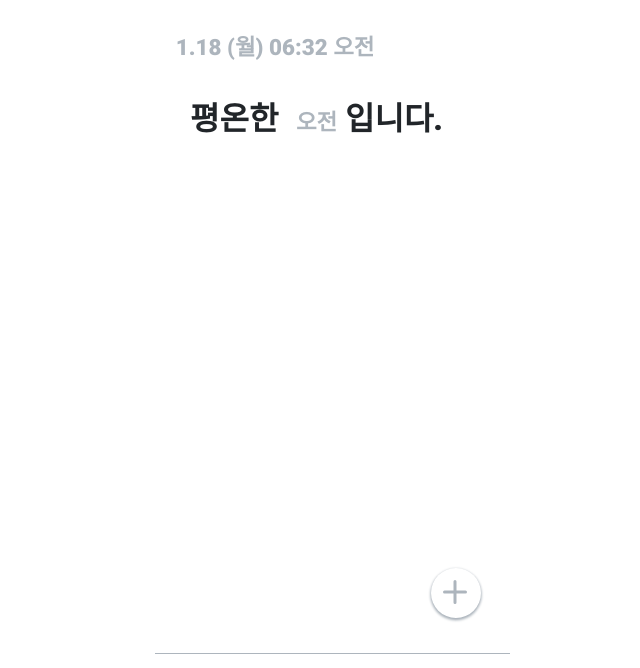
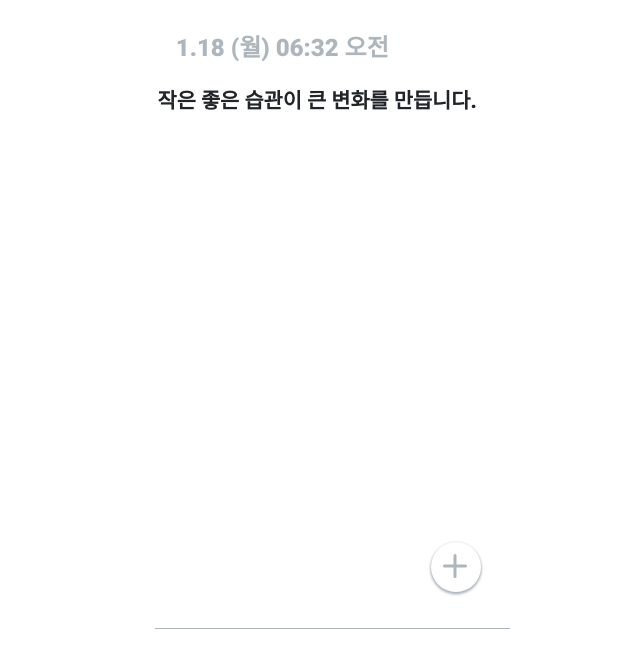
Before and after one commit to progreser/progreser, a React (Create React App) app: page / in a window 1280 px wide. Shown: the top 668 px of the page, without its empty margins (308-948 px from the left). Built offline with nearby package versions, Linux system fonts and the light colour scheme; a web font is replaced by a local one.

Commit message:
디자인 및 기능 수정

```diff
--- a/db.json
+++ b/db.json
@@ -7,13 +7,22 @@
       "birth": "정지훈",
       "routines": [
         {
-          "routine": "운동",
-          "day": [
-            "월"
-          ],
+          "routine": "독서하기",
+          "day": ["수", "목", "금", "토"],
           "alram": true,
-          "startTime": "03:00",
-          "endTime": "02:00"
+          "startTime": "07:06",
+          "endTime": "12:07",
+          "frequency": "1분단위로 3번 울리기",
+          "alarmSound": "bell"
+        },
+        {
+          "routine": "운동하기",
+          "day": ["수", "목", "금", "토"],
+          "alram": true,
+          "startTime": "07:06",
+          "endTime": "12:07",
+          "frequency": "1분단위로 3번 울리기",
+          "alarmSound": "bell"
         }
       ]
     },
@@ -22,7 +31,17 @@
       "name": "123",
       "pass": "123",
       "birth": "123",
-      "routine": []
+      "routine": [
+        {
+          "routine": "운동하기",
+          "day": ["수", "목", "금", "토"],
+          "alram": true,
+          "startTime": "07:06",
+          "endTime": "12:07",
+          "frequency": "1분단위로 3번 울리기",
+          "alarmSound": "bell"
+        }
+      ]
     },
     {
       "id": "jungjh565@naver.com",
--- a/src/components/Login.scss
+++ b/src/components/Login.scss
@@ -1,52 +1,60 @@
 .Login {
-  padding: 20px;
+  padding: 60px 20px 70px;
   .logo {
     display: block;
     width: 335px;
-    height: 200px;
     margin: 0 auto;
   }
   .form {
     display: block;
     width: 330px;
     margin: 0 auto;
-    padding: 0 0 20px;
+    padding: 0 10px 20px;
+    font-size: 17px;
     .id {
       display: block;
-      margin: 0 0 30px;
+      margin: 0 0 35px;
+      font-weight: 600;
       input {
         display: block;
         width: 310px;
-        height: 30px;
+        height: 40px;
         padding: 10px;
         margin: 10px 0;
-        border: 1px solid rgb(196, 194, 194);
+        border: 1px solid rgb(216, 215, 215);
         border-radius: 5px;
       }
     }
     .pw {
       display: block;
-      margin: 30px 0;
+      margin: 40px 0 30px;
+      font-weight: 600;
       input {
         display: block;
         width: 310px;
-        height: 30px;
+        height: 40px;
         padding: 10px;
         margin: 10px 0;
-        border: 1px solid rgb(196, 194, 194);
+        border: 1px solid rgb(216, 215, 215);
         border-radius: 5px;
       }
     }
     .submitBtn {
       display: block;
-      margin: 0 auto;
+      margin: 70px auto 10px;
       width: 310px;
       height: 50px;
       border: none;
       border-radius: 5px;
-      background-color: rgb(207, 204, 204);
+      background-color: #e9ecef;
       color: white;
+      font-size: 20px;
       font-weight: 600;
+      text-shadow: 1px 1px 0.5px #868e96;
+      &:hover {
+        background-color: #d0ebff;
+        text-shadow: 1px 1px 1px #339af0;
+      }
     }
   }
   .itemBox {
@@ -56,7 +64,7 @@
   }
   .itemBox button {
     border: none;
-    color: gray;
+    color: #92969b;
     font-weight: 500;
     background: transparent;
   }
--- a/src/components/NewRoutine.jsx
+++ b/src/components/NewRoutine.jsx
@@ -12,7 +12,7 @@ const NewRoutine = ({ onRoutine }) => {
   const [alarm, setAlarm] = useState('');
 
   let message = '1번 울리기';
-  const [state, setState] = useState(message);
+  //const [state, setState] = useState(message);
 
   const format = 'HH:mm';
 
--- a/src/components/Routine.jsx
+++ b/src/components/Routine.jsx
@@ -1,4 +1,4 @@
-import { useEffect, useState } from 'react';
+import { useEffect } from 'react';
 import { BsPlus } from 'react-icons/bs';
 import './Routine.scss';
 import { MdAccessTime } from 'react-icons/md';
@@ -7,7 +7,6 @@ import { BsFillPersonFill } from 'react-icons/bs';
 import { FiMoreHorizontal } from 'react-icons/fi';
 import Moment from 'react-moment';
 import 'moment/locale/ko';
-import moment from 'moment';
 
 const Lilist = ({ routines }) => {
   // const [state, setState] = useState([
@@ -29,6 +28,29 @@ const Lilist = ({ routines }) => {
   });
 };
 
+const today = new Date();
+let hour = today.getHours();
+const nowTime =
+  hour > 6 && hour < 12
+    ? '아침'
+    : hour > 12 && hour < 18
+    ? '오후'
+    : hour > 18 && hour < 21
+    ? '저녁'
+    : '밤';
+
+const messages = [
+  `평온한 ${nowTime} 입니다  :)`,
+  `어떤 ${nowTime}시간을 보내고 계신가요?`,
+  '나른함을 깨워줄 음악을 들어보세요!',
+  '루티너와 함께 일상을 변화시켜요!',
+  '좋은 변화는 좋은 습관에서 시작해요!',
+  '작은 좋은 습관이 큰 변화를 만듭니다.',
+];
+
+const randomItem = messages[Math.floor(Math.random() * messages.length)];
+console.log(randomItem);
+
 const Routine = ({ routines, getRoutine }) => {
   useEffect(() => {
     getRoutine();
@@ -41,7 +63,7 @@ const Routine = ({ routines, getRoutine }) => {
           <Moment interval={1000} format="M.DD (dd) hh:mm A" />
         </time>
         <h1>
-          평온한 <Moment interval={1000} format="A" /> 입니다.
+          <p>{randomItem}</p>
         </h1>
       </div>
       <ul className="section">
--- a/src/components/Routine.scss
+++ b/src/components/Routine.scss
@@ -6,46 +6,65 @@
   // min-height: 812px;
   // max-height: 812px;
   box-sizing: border-box;
+  background-color: #fff;
   .header {
     font-weight: 900;
     time {
-    font-size: 1.4rem;
+      font-size: 1.5rem;
       color: #adb5bd;
       margin-left: 3%;
     }
     h1 {
+      padding-top: 5%;
+      max-height: 110px;
+      overflow: hidden;
+      animation: typingAni 1.2s steps(10, end);
+
+      p {
+        position: relative;
         margin: 0;
-      font-size: 2rem;
+        font-size: 1.3rem;
         color: #212529;
         font-weight: 900;
-      margin-left: 10%;
-      margin-top: 8%;
+        width: 355px;
+        padding-left: 3px;
       }
-    color: rgb(128, 87, 87);
+    }
+    @keyframes typingAni {
+      0% {
+        width: 0;
+      }
+      100% {
+        width: 100%;
+      }
+    }
   }
   .section {
     padding: 0;
     min-height: 380px;
     margin-top: 30px;
-    .Routine-list{
+    .Routine-list {
+      &:nth-child(even) {
+        background-color: #f3f5fc;
+        //border: 1px solid #f7c0f6;
+      }
       padding: 30px 20px;
       list-style: none;
       position: relative;
       color: #000;
-      font-weight: 500;
+      font-weight: 600;
       font-size: 1.4rem;
       letter-spacing: 1px;
       border-radius: 10px;
       margin-bottom: 10px;
-      background-color: #f8f9fa;
+      background-color: #f9fafc;
       time {
-        letter-spacing:0;
+        letter-spacing: 0;
         display: block;
         font-size: 1.2rem;
         margin-top: 10px;
         font-weight: 800;
-        color: rgba(0,0,0,.2);
-
+        color: rgba(0, 0, 0, 0.2);
       }
       button {
         position: absolute;
@@ -54,7 +73,7 @@
         background: none;
         border: 0;
         cursor: pointer;
-        svg{
+        svg {
           font-size: 25px;
         }
       }
@@ -69,21 +88,20 @@
       position: relative;
       border-radius: 50%;
       background: rgb(255, 255, 255);
-    box-shadow: 0 1px 3px #adb5bd,
-    0 2px 3px #adb5bd;
+      box-shadow: 0 1px 3px #adb5bd, 0 2px 3px #adb5bd;
       cursor: pointer;
       margin-right: 8%;
       margin-bottom: 10%;
       text-align: center;
-    svg{
+      svg {
         position: absolute;
-      top:0;
+        top: 0;
         left: 0;
         right: 0;
         bottom: 0;
         font-size: 3rem;
         border: 0;
-      color:#adb5bd;
+        color: #adb5bd;
       }
     }
   }
@@ -109,7 +127,7 @@
           justify-content: center;
           border: 0;
           cursor: pointer;
-          svg{
+          svg {
             color: #adb5bd;
             padding: 10px 25%;
             font-size: 2rem;
@@ -117,8 +135,6 @@
               color: #000;
             }
           }
-
-
         }
       }
     }
```
Also changed, not shown: public/progreser.png, 1 other file (tests, documents, lock files or other folders). Lines whose indentation alone changed are shown as unchanged.
